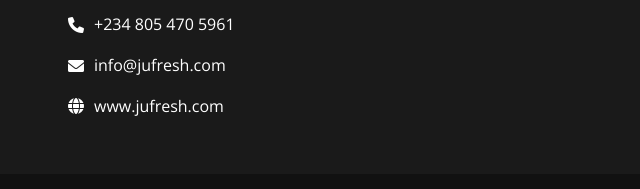
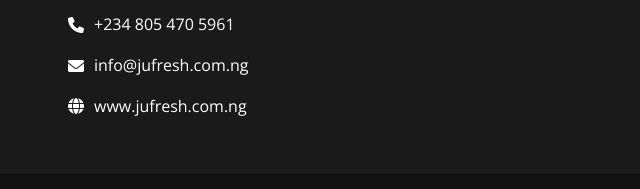
Before and after one commit to abubakarjr/jufresh, a plain HTML site: page index.html in a window 1280 px wide. Shown: the part 3665-3854 px from the top of the page, 597-1237 px from the left. Drawn offline with nearby package versions, Linux system fonts and the light colour scheme.

Commit message:
Update index.html

```diff
--- a/index.html
+++ b/index.html
@@ -230,8 +230,8 @@
             Complex,<br />Kano Road, Kaduna State, Nigeria
           </p>
           <p><i class="fas fa-phone"></i> +234 805 470 5961</p>
-          <p><i class="fas fa-envelope"></i> info@jufresh.com</p>
-          <p><i class="fas fa-globe"></i> www.jufresh.com</p>
+          <p><i class="fas fa-envelope"></i> info@jufresh.com.ng</p>
+          <p><i class="fas fa-globe"></i> www.jufresh.com.ng</p>
         </div>
       </div>
       <div class="copyright">
```
